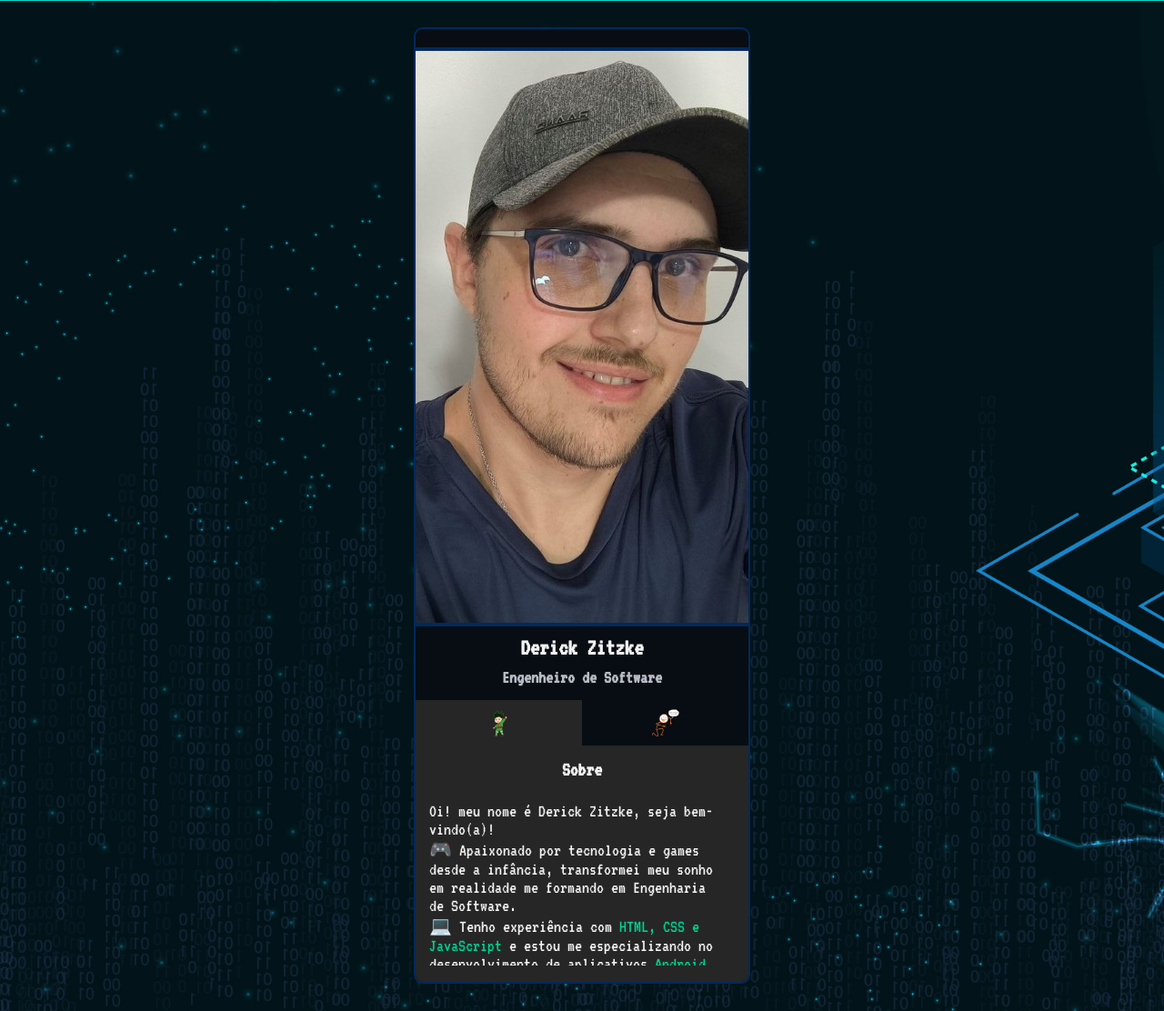
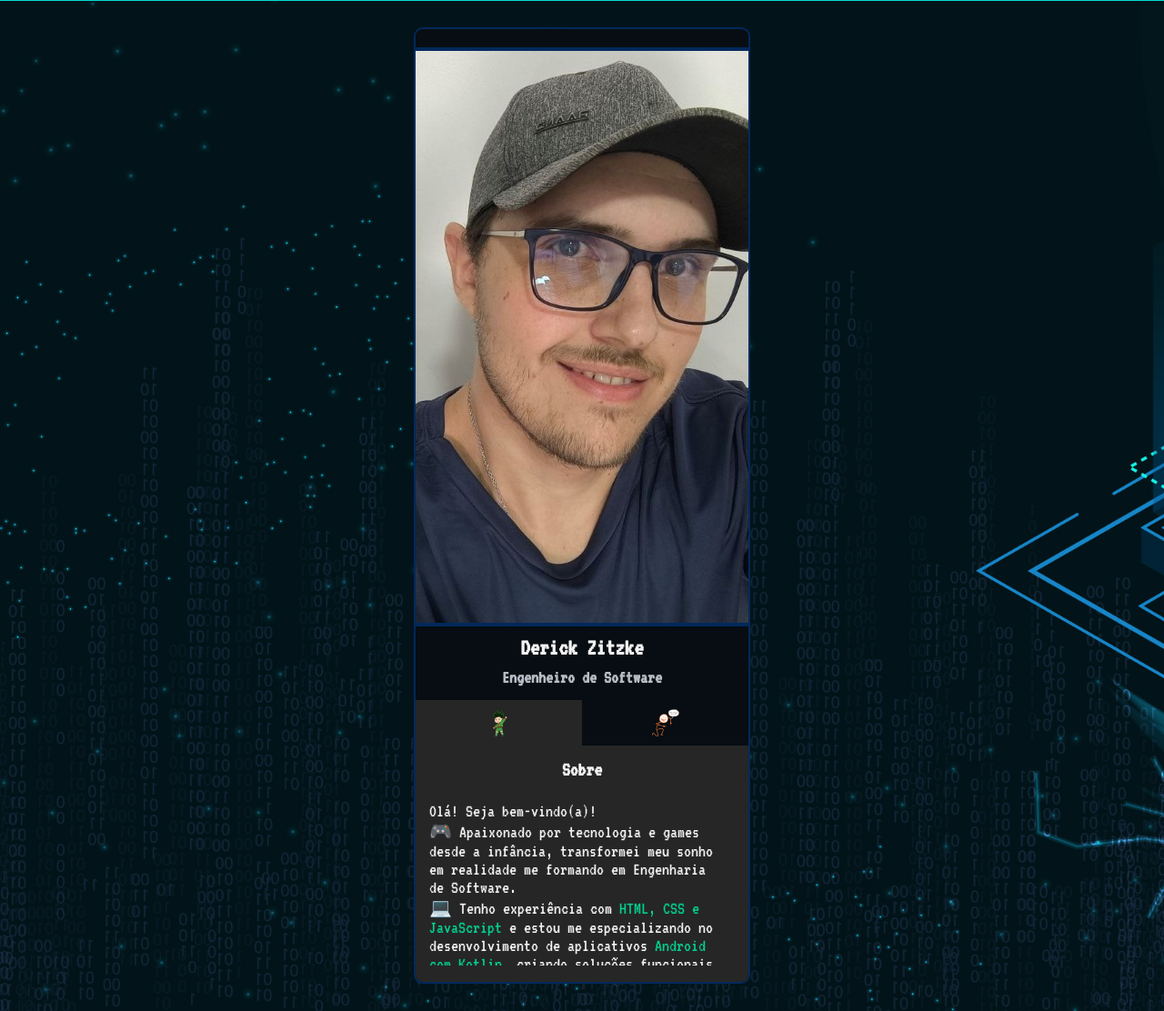
Before and after one commit to DerickZitzke/Portifolio, a plain HTML site: page index.html in a window 1280 px wide. Shown: the whole page at 91% size. Drawn offline with Linux system fonts and the light colour scheme.

Commit message:
Update index.html

```diff
--- a/index.html
+++ b/index.html
@@ -38,7 +38,7 @@
             <h3 class="sub-titulo">Sobre</h3>
 
             <div class="descricao">
-              <p>Oi! meu nome é Derick Zitzke, seja bem-vindo(a)!</p>
+              <p>Olá! Seja bem-vindo(a)!</p>
 
               <p>
                 🎮 Apaixonado por tecnologia e games desde a infância, transformei meu sonho em realidade me formando em Engenharia de Software.<p>
```
